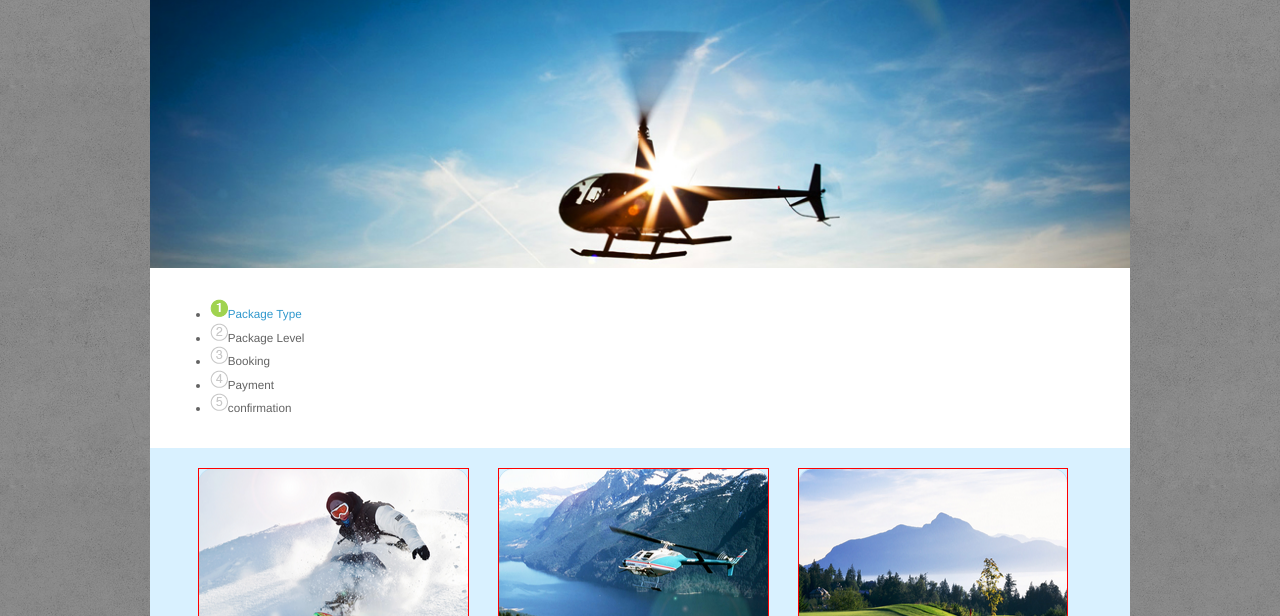
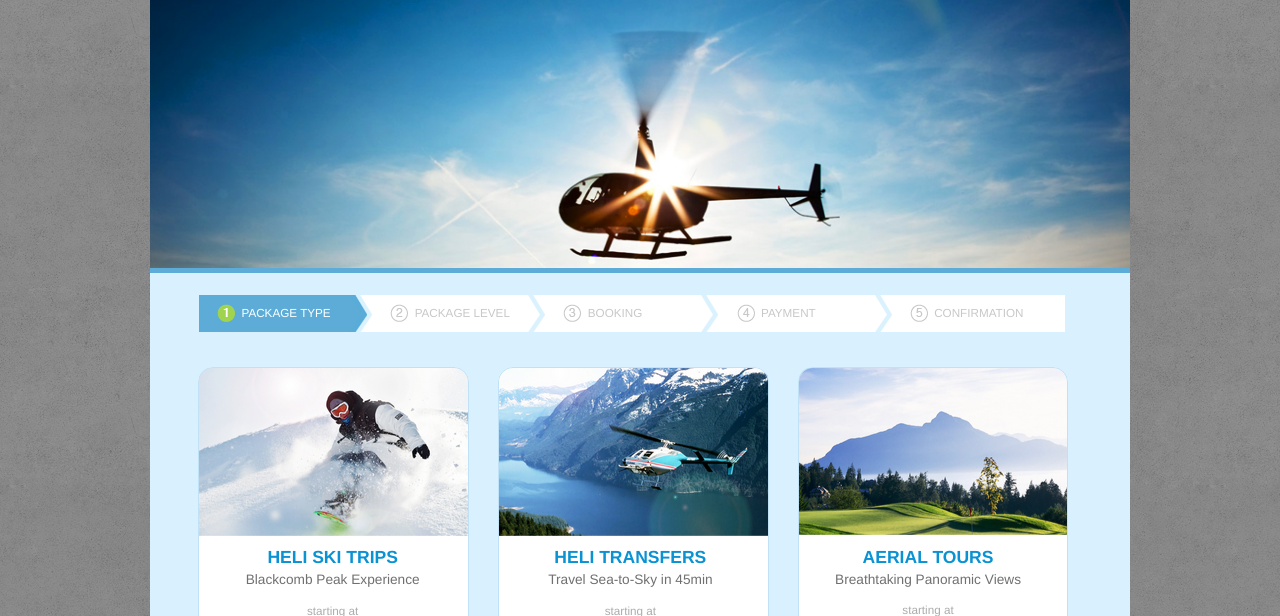
Before and after one commit to jclui/heliport, a plain HTML site: page packages/index.html in a window 1280 px wide. Shown: the part 115-731 px from the top of the page. Drawn offline with Linux system fonts and the light colour scheme.

Commit message:
checkout bread crumbs

```diff
--- a/packages/style_packages.css
+++ b/packages/style_packages.css
@@ -17,6 +17,55 @@ h3 {
 hr {
 	width: 86%;
 	border: 1px solid #c2c2c2;
+}
+.processsec {
+	background: #d9f1ff;
+	border-top: 5px solid #5dacd7;
+	padding-left: 4%;
+	padding-top: 10px;
+	padding-bottom: 3px;
+}
+.process ul {
+	position: relative;
+	-webkit-padding-start: 0px;
+	display: inline-table;
+	width: 100%;
+	list-style-type: none;
+}
+.process ul li{
+	float: left;
+	width: 14%;
+	padding: 1% 2%;
+	padding-right: 3%;
+	font-size: 1em;
+	text-transform: uppercase;
+	color: #c8c8c8;
+	background: white;
+	background-image: url(../process_arrow_white.png);
+	background-position: right;
+	background-repeat: no-repeat;
+}
+.process ul li#lastarrow  {
+	background-image: url();
+}
+.process ul li#select  {
+	background: #5dacd7;
+	background-image: url(../process_arrow_select.png);
+	background-position: right;
+	background-repeat: no-repeat;
+}
+.process ul li#select:hover  {
+	background: #A0D34F;
+	background-image: url(../process_arrow_hover.png);
+	background-position: right;
+	background-repeat: no-repeat;
+}
+.process ul li a {
+	color: white;
+}
+.process img {
+	padding-right: 5%;
+	vertical-align: middle;
 }
 
 .faux_column {
@@ -47,7 +96,6 @@ hr {
 	float:left;
 	width: 24%;
 	padding: 0% 2%;
-	border: 1px solid blue;
 }
 
 .panel {
@@ -56,7 +104,6 @@ hr {
 	padding: 2%;
 	padding-bottom: 0px;
 	padding-top: 18%;
-	border: 1px solid red;
 }
 .left {
 	margin-left: 4%;
```
